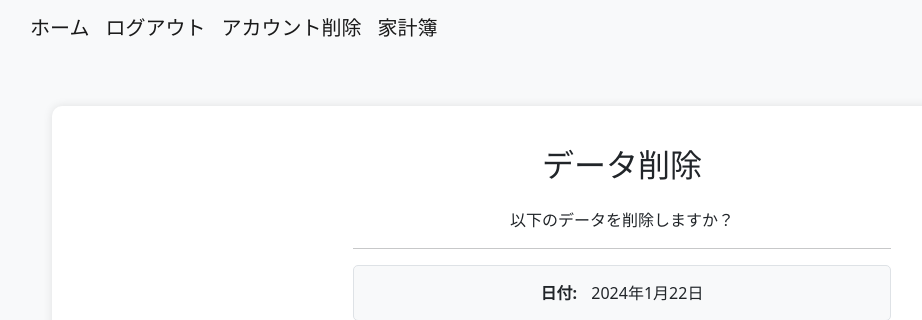
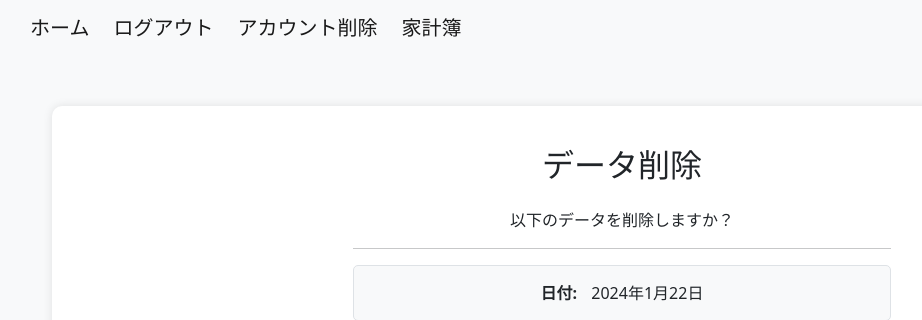
Before and after one commit to siro-neko11/Repository, a Django app: page /household_budget/delete/1/ in a window 1280 px wide. Shown: the top 320 px of the page, without its empty margins (18-940 px from the left). Run offline with Django 4.2, Linux system fonts and the light colour scheme; a user stored in the database is signed in; data comes from the database, SQL or seed files in the repository; some libraries are stand-ins or nearby versions.

Commit message:
ヘッダー余白追加

```diff
--- a/Household_account/templates/base.html
+++ b/Household_account/templates/base.html
@@ -11,13 +11,13 @@
       <nav class="navbar navbar-expand-lg navbar-light bg-light">
          <a class="navbar-brand ms-5" href="{% url 'accounts:home' %}">ホーム</a>
          {% if user.is_authenticated %}
-         <a class="navbar-brand" href="{% url 'accounts:logout' %}">ログアウト</a>
-         <a class="navbar-brand" href="{% url 'accounts:delete' %}">アカウント削除</a>
+         <a class="navbar-brand ms-2" href="{% url 'accounts:logout' %}">ログアウト</a>
+         <a class="navbar-brand ms-2" href="{% url 'accounts:delete' %}">アカウント削除</a>
          {% else %}
-         <a class="navbar-brand" href="{% url 'accounts:login' %}">ログイン</a>
-         <a class="navbar-brand" href="{% url 'accounts:regist' %}">アカウント登録</a>
+         <a class="navbar-brand ms-2" href="{% url 'accounts:login' %}">ログイン</a>
+         <a class="navbar-brand ms-2" href="{% url 'accounts:regist' %}">アカウント登録</a>
          {% endif %}
-         <a class="navbar-brand" href="{% url 'accounts:user' %}">家計簿</a>
+         <a class="navbar-brand ms-2" href="{% url 'accounts:user' %}">家計簿</a>
 
       </nav>
       {% block content %}{% endblock %}
```
